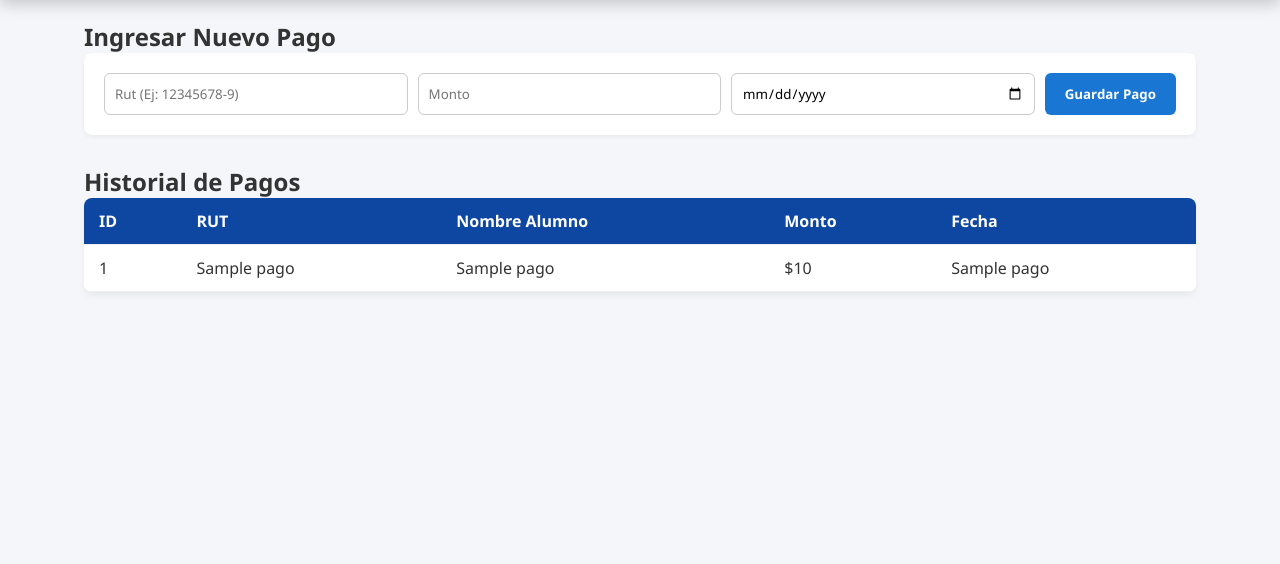
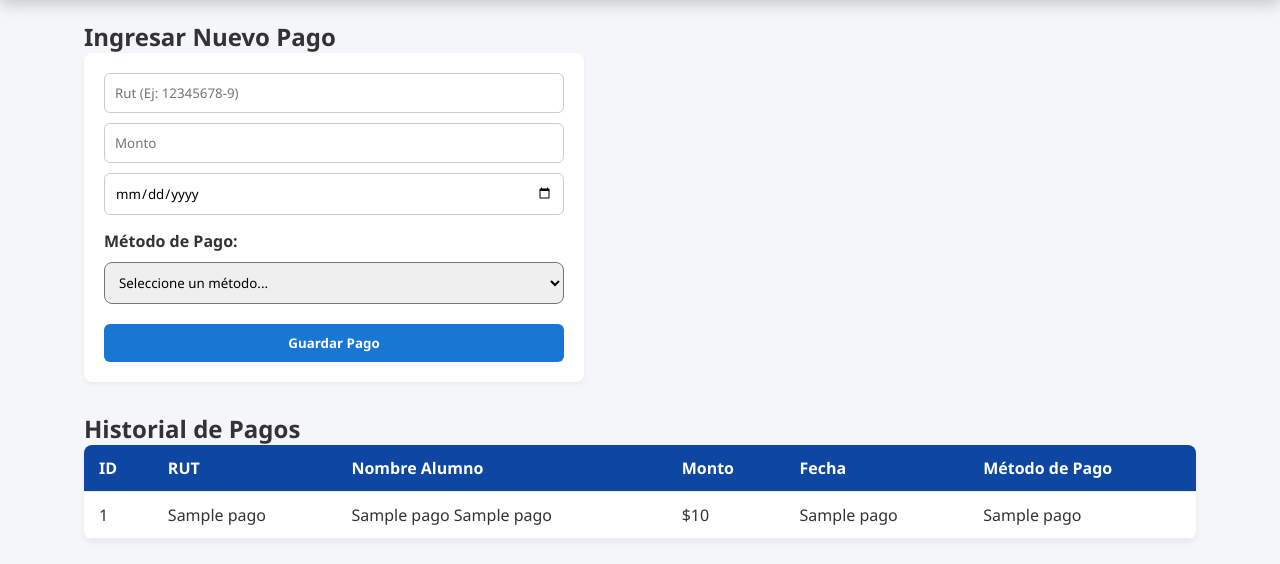
Before and after one commit to alexandracifuentes00/sistema-_financiero, a Flask app: template templates/pagos.html in a window 1280 px wide. Shown: the part 140-704 px from the top of the page. Run offline with Flask 3, Linux system fonts and the light colour scheme; the visitor is signed in with stand-in values (Sample User, id 1); the template is opened without the code that fills it: most values are stand-ins (such as "Sample title", 1, 10 or a date in 2020).

Commit message:
Corregida posición del select de pagos y agregada columna a la tabla

```diff
--- a/templates/pagos.html
+++ b/templates/pagos.html
@@ -8,7 +8,6 @@
 <body>
 
 <header style="display: flex; align-items: center; justify-content: space-between; padding: 5px 40px; background-color: #0066cc; color: white;">
-
     <div style="display: flex; align-items: center; gap: 20px;">
         <div class="logo">
             <img src="{{ url_for('static', filename='logo.png') }}" style="display: block; height: auto;">
@@ -30,15 +29,27 @@
 
     <h2>Ingresar Nuevo Pago</h2>
 
-    <form action="/guardar_pago" method="POST" style="margin-bottom: 30px;">
+    <form action="/guardar_pago" method="POST" style="margin-bottom: 30px; display: flex; flex-direction: column; gap: 10px; max-width: 500px;">
         <input type="text" name="rut" placeholder="Rut (Ej: 12345678-9)"
                 pattern="^[0-9]{1,2}(\.?[0-9]{3}){2}-[0-9kK]{1}$"
                 title="El RUT debe incluir guion y dígito verificador." required>
+
         <input name="monto" placeholder="Monto" required>
+
         <input type="date" name="fecha" required>
-        <button class="btn" type="submit">Guardar Pago</button>
+
+        <label for="metodo_pago" style="font-weight: bold; margin-top: 5px;">Método de Pago:</label>
+        <select id="metodo_pago" name="metodo_pago" class="form-control" required style="width: 100%; padding: 10px; border-radius: 8px;">
+            <option value="" disabled selected>Seleccione un método...</option>
+            <option value="Redcompra">💳 Redcompra (Débito/Crédito)</option>
+            <option value="Transferencia">🏦 Transferencia Bancaria</option>
+            <option value="Efectivo">💵 Efectivo</option>
+            <option value="Pago RUT">🧡 CuentaRUT / BancoEstado</option>
+            <option value="Webpay">🌐 Webpay / Pago en Línea</option>
+        </select>
+
+        <button class="btn" type="submit" style="margin-top: 10px;">Guardar Pago</button>
     </form>
-
     <h2>Historial de Pagos</h2>
 
     <table>
@@ -46,14 +57,19 @@
             <tr>
                 <th>ID</th>
                 <th>RUT</th>
-            <th>Nombre Alumno</th> <th>Monto</th>
+                <th>Nombre Alumno</th>
+                <th>Monto</th>
                 <th>Fecha</th>
-        </tr>
+                <th>Método de Pago</th> </tr>
         </thead>
         <tbody>
             {% for p in pagos %}
             <tr>
-            <td>{{ loop.index }}</td> <td>{{ p[1] }}</td>       <td>{{ p[2] }}</td>       <td>${{ "{:,.0f}".format(p[3]).replace(',', '.') }}</td> <td>{{ p[4] }}</td>       </tr>
+                <td>{{ loop.index }}</td>
+                <td>{{ p[1] }}</td>
+                <td>{{ p[2] }} {{ p[3] }}</td> <td>${{ "{:,.0f}".format(p[5]).replace(',', '.') }}</td>
+                <td>{{ p[4] }}</td>
+                <td>{{ p[6] }}</td> </tr>
             {% endfor %}
         </tbody>
     </table>
```
Lines whose indentation alone changed are shown as unchanged.
